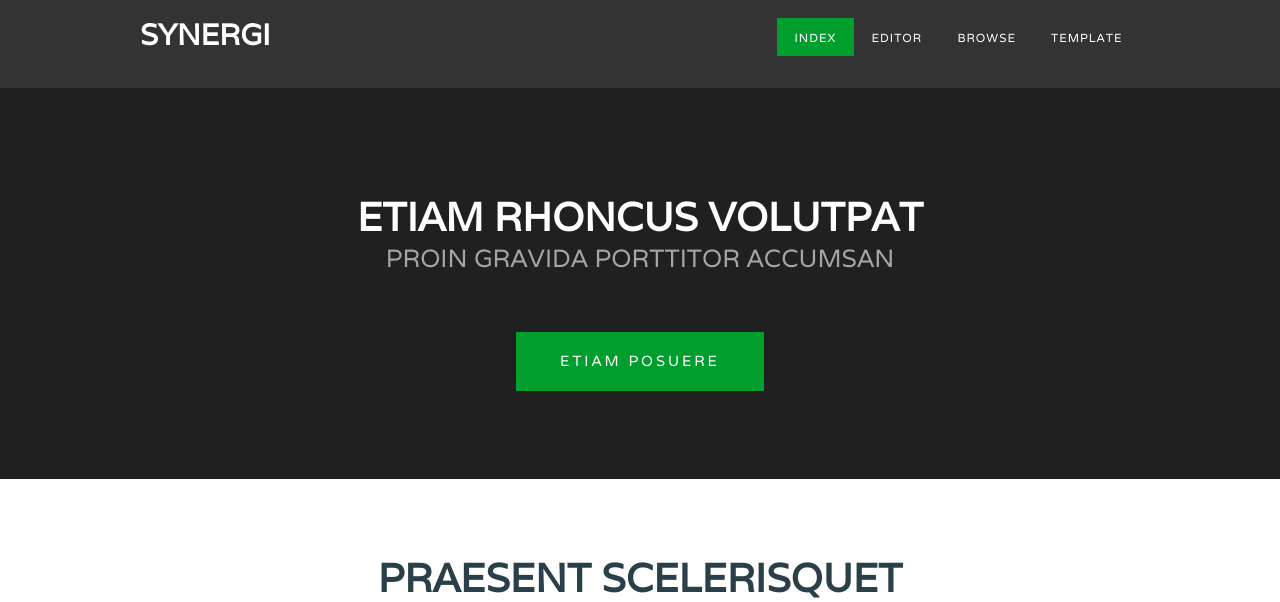
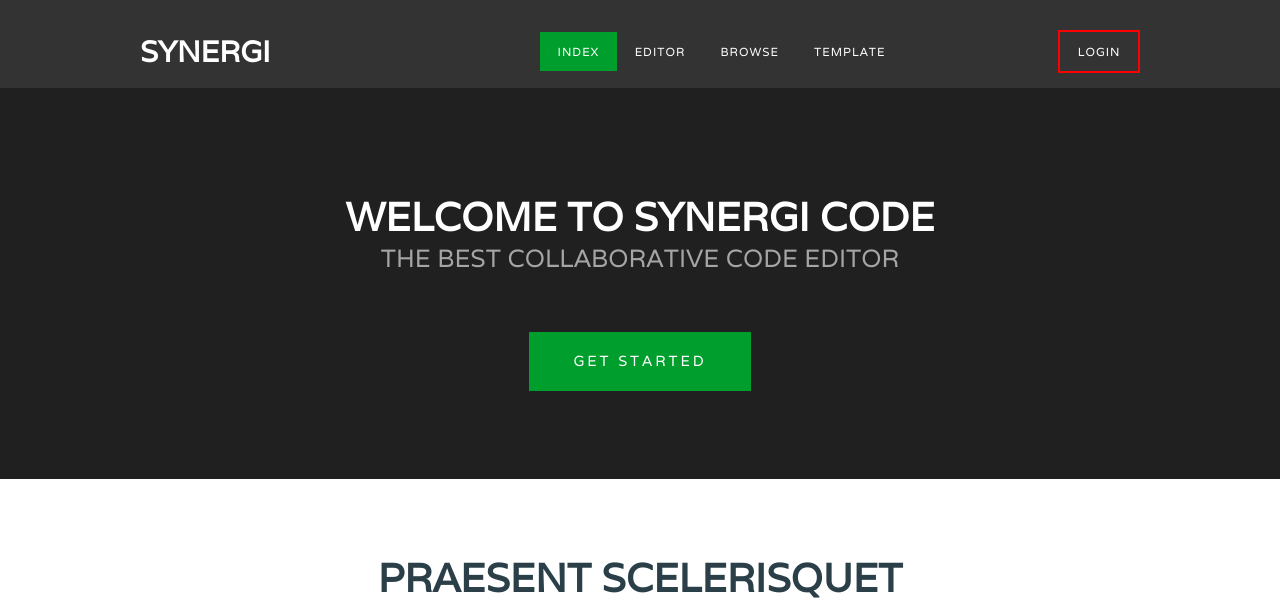
Before and after one commit to legalian/synergi, a Flask app: page / in a window 1280 px wide. Shown: the top 602 px of the page. Run offline with Flask 2, Linux system fonts and the light colour scheme; some libraries are stand-ins or nearby versions.

Commit message:
Improved Nav bar

```diff
--- a/static/css/default.css
+++ b/static/css/default.css
@@ -1,6 +1,7 @@
 	html, body
 	{
 		height: 100%;
+		scroll-behavior: smooth;
 	}
 
 	body
@@ -325,8 +326,9 @@
 	#logo
 	{
 		position: absolute;
-		top: 1em;
+		/*top: 1em;*/
 		left: 0;
+		bottom:1.2em;
 	}
 
 	#logo h1
@@ -348,8 +350,10 @@
 	#menu
 	{
 		position: absolute;
-		top: 2em;
+		/*top: 2em;*/
 		right: 0;
+		margin-bottom: 0px;
+
 	}
 
 	#menu ul
@@ -377,6 +381,7 @@
 	#menu li:hover a, #menu li.active a, #menu li.active span
 	{
 		color: #FFF;
+		background-color:red;
 	}
 
 	#menu .current_page_item a
@@ -388,6 +393,29 @@
 	#menu .icon
 	{
 	}
+	#menu a
+	{
+		padding: 1em 1.5em;
+		letter-spacing: 1px;
+		text-decoration: none;
+		text-transform: uppercase;
+		font-size: 0.8em;
+		color: #FFF;
+
+	}
+
+/*********************************************************************************/
+/*	Login																	     */
+/*********************************************************************************/
+
+	.login
+	{
+		text-decoration: none;
+		color: red;
+		text-align:right;
+		border-color: red;border-style: solid;border-width: 2px;
+	}
+
 
 /*********************************************************************************/
 /* Banner                                                                        */
--- a/static/css/styles.css
+++ b/static/css/styles.css
@@ -4,6 +4,7 @@
 	height: 100px;
 	display: flex;
 	line-height: 100px;
+
 }
 .headericon {
 	height: 100%;
--- a/templates/index.html
+++ b/templates/index.html
@@ -24,10 +24,10 @@
 	<div id="banner">
 		<div class="container">
 			<div class="title">
-				<h2>Etiam rhoncus volutpat</h2>
-				<span class="byline">Proin gravida porttitor accumsan</span> </div>
+				<h2>Welcome to Synergi Code</h2>
+				<span class="byline">The best collaborative code editor</span> </div>
 			<ul class="actions">
-				<li><a href="#" class="button">Etiam posuere</a></li>
+				<li><a href="#extra" class="button">Get Started</a></li>
 			</ul>
 		</div>
 	</div>
--- a/templates/template.html
+++ b/templates/template.html
@@ -4,39 +4,36 @@
 							 ('/editor', 'editor', 'Editor'),
 							 ('/projectlist', 'projectlist', 'Browse'),
 							 ('/template','template','Template')] %}
-	<link rel="stylesheet" href="static/css/header.css">
-	<link href="static/css/default.css" rel="stylesheet" type="text/css" media="all" />
-	<link href="static/css/fonts.css" rel="stylesheet" type="text/css" media="all" />
-	<script src="https://cdnjs.cloudflare.com/ajax/libs/knockout/3.5.0/knockout-min.js"></script>
-	<script src="https://cdnjs.cloudflare.com/ajax/libs/jquery/3.4.1/jquery.min.js"></script>
-	<script src="//cdnjs.cloudflare.com/ajax/libs/socket.io/2.2.0/socket.io.js" integrity="sha256-yr4fRk/GU1ehYJPAs8P4JlTgu0Hdsp4ZKrx8bDEDC3I=" crossorigin="anonymous"></script>
+	<meta http-equiv="Content-Type" content="text/html; charset=utf-8" />
+	<meta name="description" content="" />
+	<meta name="keywords" content="" />
 	<link rel="stylesheet" href="static/css/styles.css">
 	<link href="https://fonts.googleapis.com/icon?family=Material+Icons" rel="stylesheet">
-
-	<script src="https://cdnjs.cloudflare.com/ajax/libs/ace/1.4.6/ace.js" integrity="sha256-CVkji/u32aj2TeC+D13f7scFSIfphw2pmu4LaKWMSY8=" crossorigin="anonymous"></script>
-
-
-	<meta http-equiv="Content-Type" content="text/html; charset=utf-8" />
-	<title></title>
-	<meta name="keywords" content="" />
-	<meta name="description" content="" />
+	<link rel="stylesheet" href="static/css/header.css">
+	<link href="static/css/fonts.css" rel="stylesheet" type="text/css" media="all" />
 	<link href="http://fonts.googleapis.com/css?family=Varela" rel="stylesheet" />
 	<link href="static/css/default.css" rel="stylesheet" type="text/css" media="all" />
 	<link href="static/css/fonts.css" rel="stylesheet" type="text/css" media="all" />
 
+	<script src="https://cdnjs.cloudflare.com/ajax/libs/knockout/3.5.0/knockout-min.js"></script>
+	<script src="https://cdnjs.cloudflare.com/ajax/libs/jquery/3.4.1/jquery.min.js"></script>
+	<script src="//cdnjs.cloudflare.com/ajax/libs/socket.io/2.2.0/socket.io.js" integrity="sha256-yr4fRk/GU1ehYJPAs8P4JlTgu0Hdsp4ZKrx8bDEDC3I=" crossorigin="anonymous"></script>
+	<script src="https://cdnjs.cloudflare.com/ajax/libs/ace/1.4.6/ace.js" integrity="sha256-CVkji/u32aj2TeC+D13f7scFSIfphw2pmu4LaKWMSY8=" crossorigin="anonymous"></script>
 
+	<title>Synergi Code Editor</title>
 </head>
 <body>
-	<div id="header-wrapper">
-	<div id="header" class="container">
+	<div id="header-wrapper" style="">
+	<div id="header" class="container" style="">
 		<div id="logo">
-			<h1><a href="/">Synergi</a></h1>
+			<h1><a href="/" style="">Synergi</a></h1>
 		</div>
-		<div id="menu">
-			<ul>
+		<div id="menu" style=" width:60%;">
+			<ul style=" width:100%">
 				{% for href, id, caption in navigation_bar%}
 				<li {% if id == active_page %} class="current_page_item" {% endif %}><a href="{{href}}">{{caption}}</a></li>
 				{% endfor %}
+				<li style="float:right;"><a class="login" id="login" style="" href="">Login</a></li>
 				<!--
 				<li class=""><a href="/" accesskey="1" title="">Homepage</a></li>
 				<li><a href="/editor" accesskey="2" title="">Editor</a></li>
--- a/templates/todolist.html
+++ b/templates/todolist.html
@@ -7,11 +7,13 @@
 		<p>First name: <input data-bind="value: firstName"></input></p>
 		<p>Last name: <input data-bind="value: lastName"></input></p>
 		<p>Full name: <strong data-bind="text: fullName"></strong></p>
+
 		<button data-bind="click:setnametobull">click me</button>
 		<button data-bind="click: capitalizeLastName">Capitalizse</button>
 		<br><br>
 		<h1>To-Do List</h1>
-		<div>
+		<div style="border-color: red; border-width: 2px; padding: 30px; border-style: solid;">
+
 			<form data-bind="submit: addTask">
 			<input data-bind="value: newTaskText"/>
 				<button type = "submit">Add</button>
```
